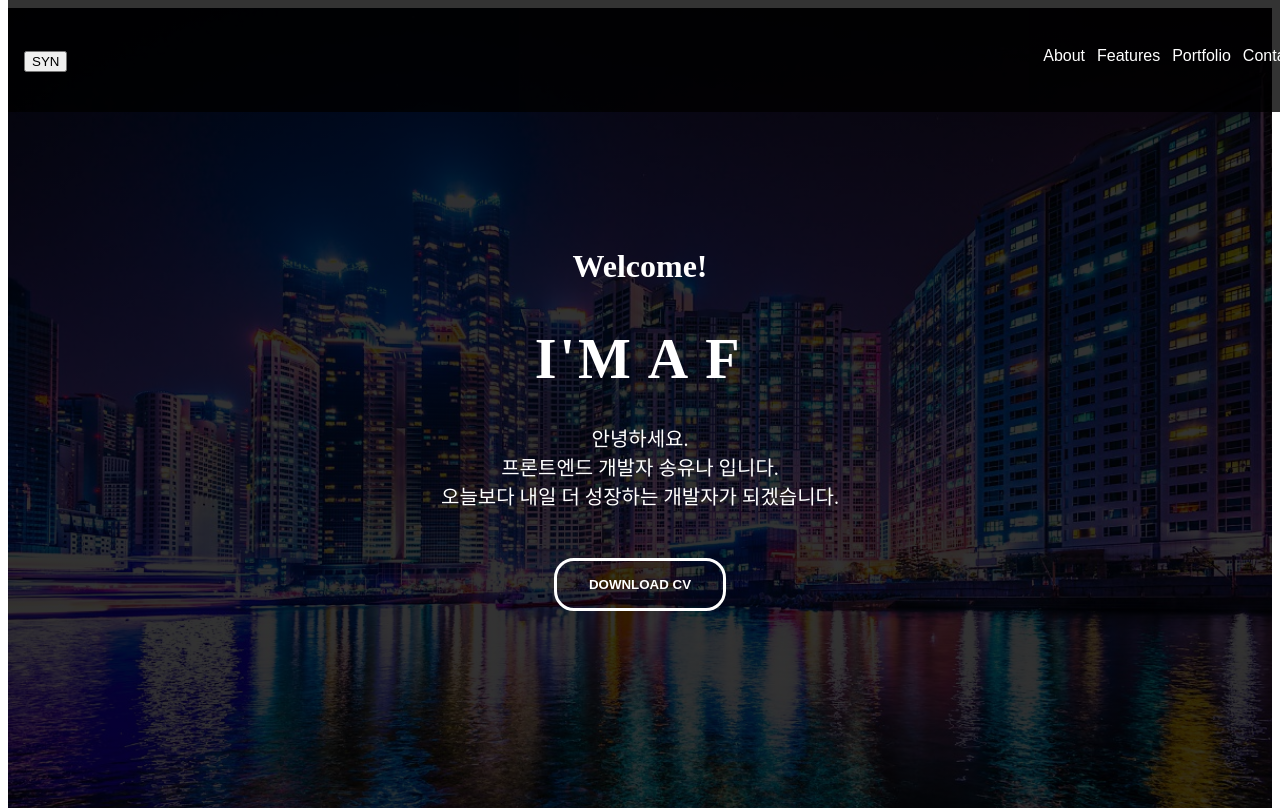
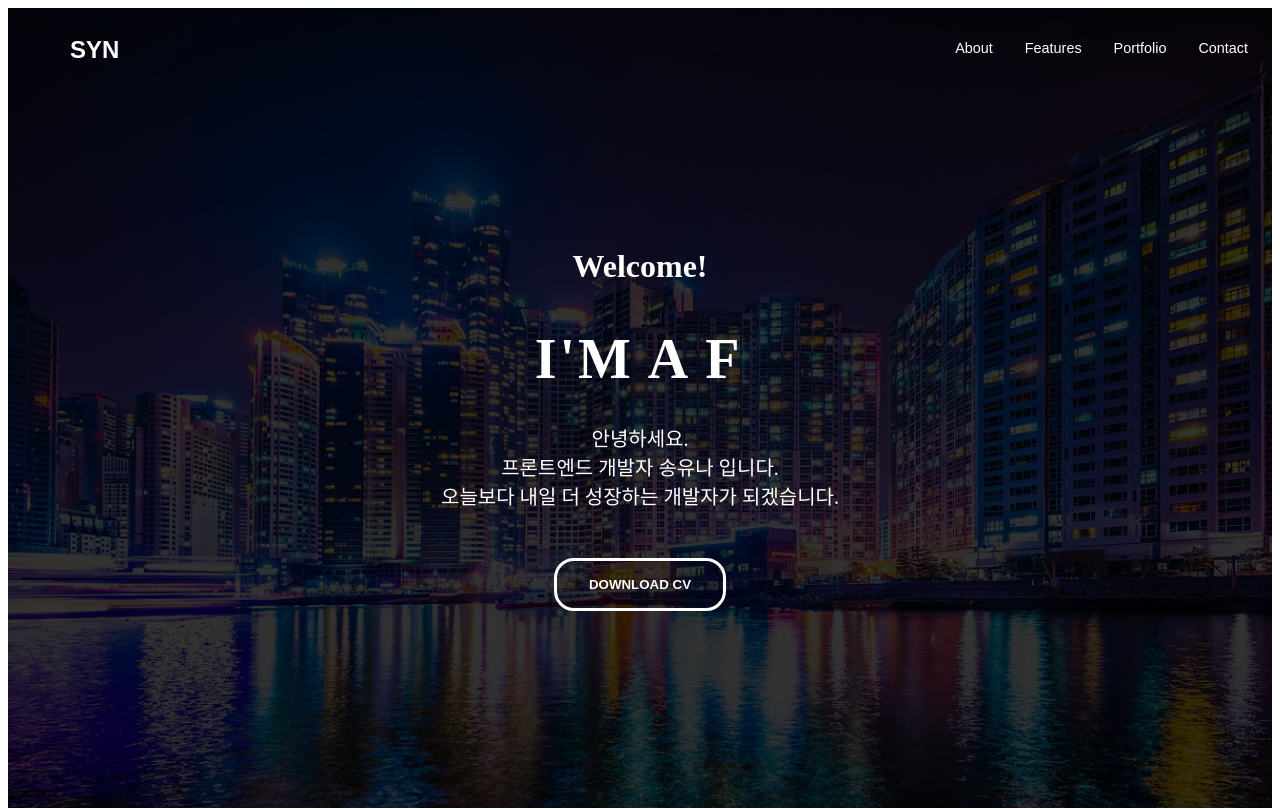
Before and after one commit to songuna/React-ToyProject, a React (Vite) app in the folder vite-react-app/: page / in a window 1280 px wide. Shown: the top 809 px of the page. Built offline with nearby package versions, Linux system fonts and the light colour scheme.

Commit message:
style : 헤더 수정
isActive 상태에 따라 스크롤 시에만 background-color가 변경되도록 설정

```diff
--- a/vite-react-app/src/components/Header.tsx
+++ b/vite-react-app/src/components/Header.tsx
@@ -16,11 +16,11 @@ const Header: React.FC = () => {
     }, []);
 
     return (
-        <HeaderContainer className={isActive ? 'active' : ''}>
-            <Container className="container">
-                <h1>
+        <HeaderContainer isActive={isActive}>
+            <Container>
+                <Logo>
                     <button data-animation-scroll="true" data-target="#main">SYN</button>
-                </h1>
+                </Logo>
                 <Nav>
                     <Ul>
                         <Li><button data-animation-scroll="true" data-target="#about">About</button></Li>
@@ -34,46 +34,52 @@ const Header: React.FC = () => {
     );
 };
 
-
-
-const HeaderContainer = styled.header`
+const HeaderContainer = styled.header<{ isActive: boolean }>`
     position: fixed;
+    width: 100%;
+    top: 0;
+    z-index: 10;
     color: white;
-  top: 0;
-  z-index: 1;
-  width: 100%;
-  padding: 1rem;
-  background-color: rgba(0, 0, 0, 0.8);
-  display: flex;
-  justify-content: space-between;
-  align-items: center;
+    background-color: ${({ isActive }) => (isActive ? 'rgba(0, 0, 0, 0.8)' : 'transparent')};
+    transition: background-color 0.3s ease;
+    padding: 0.5rem 1rem;
 `;
 
 const Container = styled.div`
-    width: 100%;
+    max-width: 1200px;
+    margin: 0 auto;
     display: flex;
+    align-items: center;
     justify-content: space-between;
-    align-items: center;
 `;
 
-const Li = styled.li`
-    list-style: none;
+const Logo = styled.h1`
+    button {
+        background: transparent;
+        border: none;
+        color: white;
+        font-size: 1.5rem;
+        font-weight: bold;
+        cursor: pointer;
+    }
 `;
-
 
 const Ul = styled.ul`
     display: flex;
     list-style: none;
-`
+`;
 
-const Nav = styled.nav`
+const Li = styled.li`
+    margin: 0 10px;
     button {
         background: transparent;
         border: none;
         color: white;
+        font-size: 0.9rem;
         cursor: pointer;
-    font-size: 1rem;
     }
 `;
 
+const Nav = styled.nav``;
+
 export default Header;
```
Lines whose indentation alone changed are shown as unchanged.
